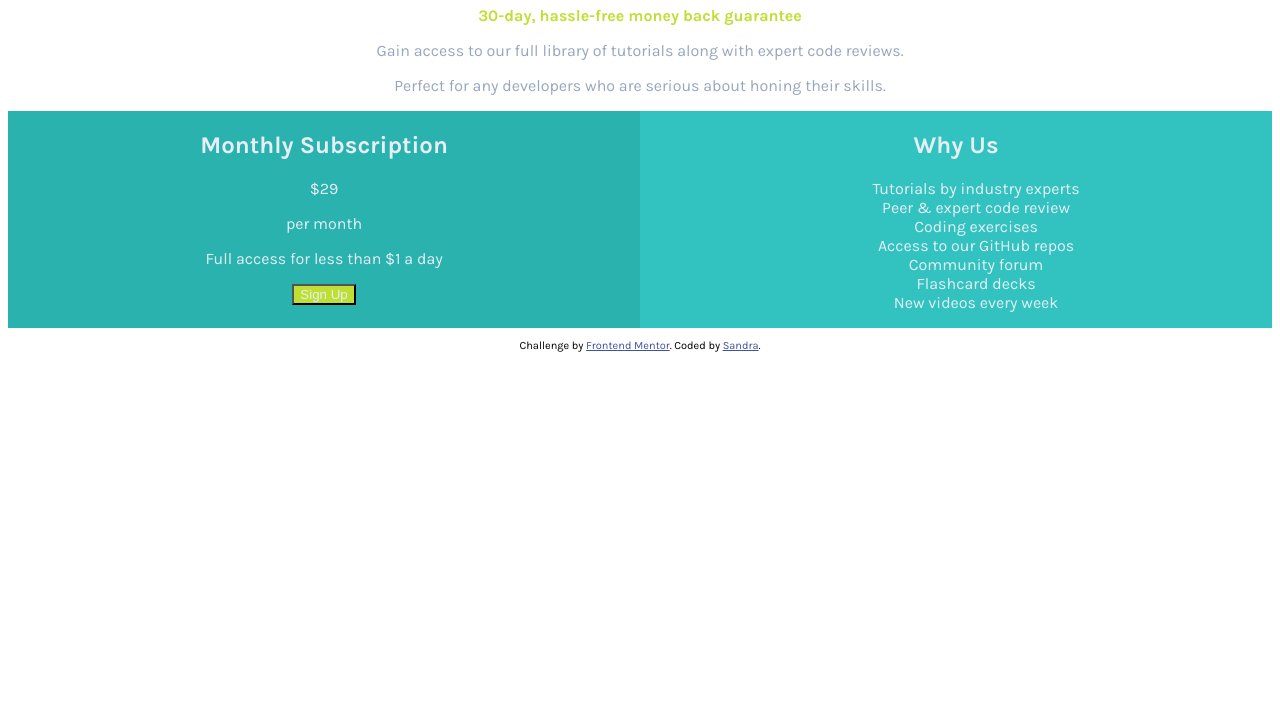
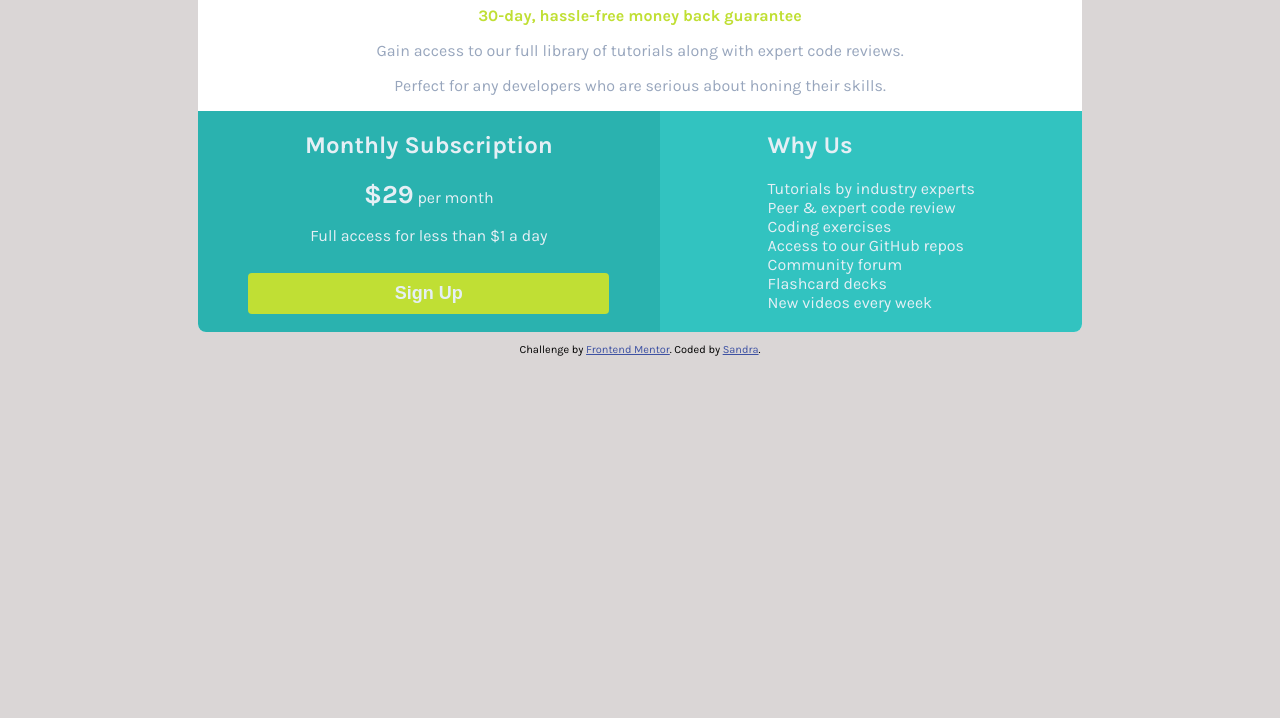
Before and after one commit to Endzeitfee/frontentmentor-challenges, a plain HTML site: page index.html in a window 1280 px wide. Shown: the part 82-800 px from the top of the page. Drawn offline with Linux system fonts and the light colour scheme.

Commit message:
Add files via upload

```diff
--- a/index.html
+++ b/index.html
@@ -49,14 +49,14 @@
       </div>
       <div id="monthly">
         <h2>Monthly Subscription</h2>
-        <p id="price">$29</p>
-        <p>per month</p>
+
+        <p><strong id="price">$29</strong> per month</p>
         <p>Full access for less than $1 a day</p>
         <button>Sign Up</button>
       </div>
       <div id="reasons">
-        <h2>Why Us</h2>
         <ul>
+          <li><h2>Why Us</h2></li>
           <li>Tutorials by industry experts</li>
           <li>Peer & expert code review</li>
           <li>Coding exercises</li>
--- a/styles.css
+++ b/styles.css
@@ -2,12 +2,17 @@ body {
   font-family: "Karla", sans-serif;
   font-size: 16px;
   text-align: center;
+  background-color: rgb(218, 214, 214);
 }
 
 main {
   display: grid;
   grid-template: 1fr 1fr 1fr;
-
+  border-radius: 8px;
+  width: 70%;
+  background-color: #fff;
+  overflow: hidden;
+  margin: 0 auto;
 }
 
 main div:nth-of-type(1) {
@@ -26,24 +31,45 @@ h1 {
   color: hsl(218, 22%, 67%);
 }
 
-ul {
-  list-style: none;
-}
-
 #monthly {
   background-color: hsl(179, 62%, 43%);
   color: hsl(204, 43%, 93%);
 }
 
+#price {
+  font-size: 26px;
+}
+
 #monthly button {
+  font-size: 18px;
+  font-weight: bold;
   background-color: hsl(71, 73%, 54%);
   color: hsl(204, 43%, 93%);
+  width: 78%;
+  border: none;
+  border-radius: 4px;
+  padding: 10px;
+  margin-top: 12px;
 }
 
 #reasons {
+  display: grid;
+  grid-template-rows: 1fr;
+  justify-items: center;
+  place-items: grid;
   background-color: hsl(179, 59%, 48%);
   color: hsl(204, 43%, 93%);
+  padding-bottom: 20px;
 }
+
+ul {
+  display: flex;
+  flex-direction: column;
+  align-items: flex-start;
+  margin: 0;
+  padding: 0;
+  list-style: none;
 }
+
 @media (min-width: 375px) {
 }
```
